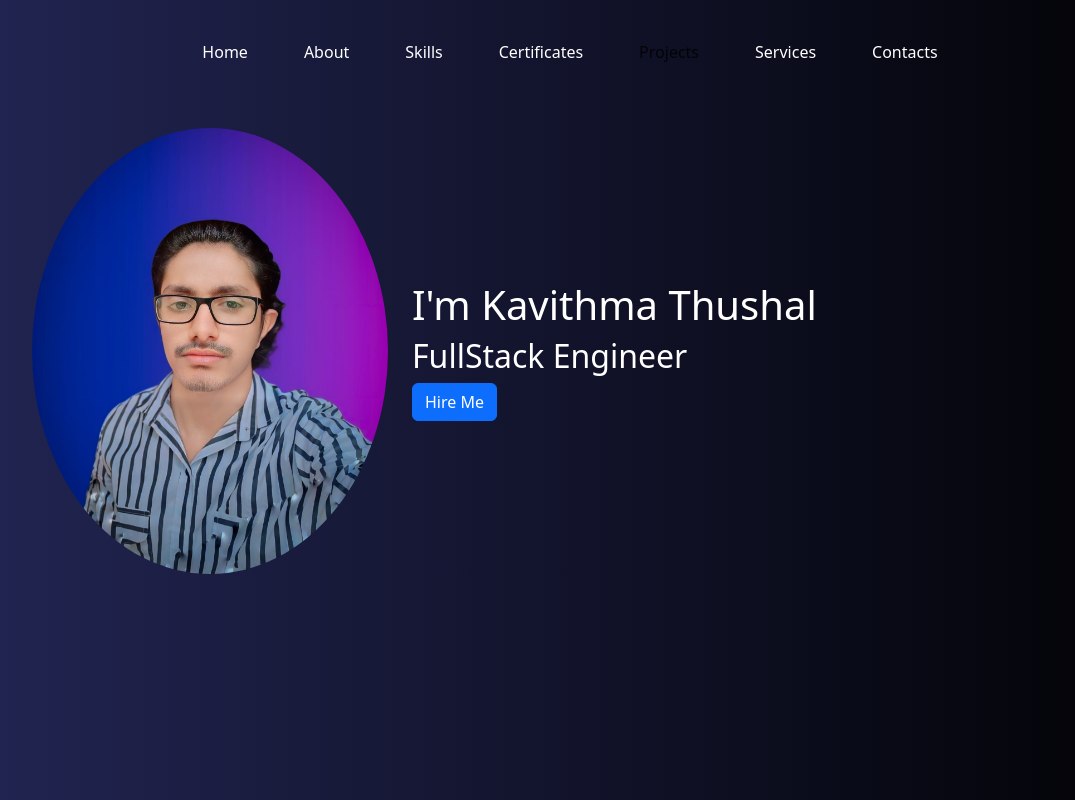
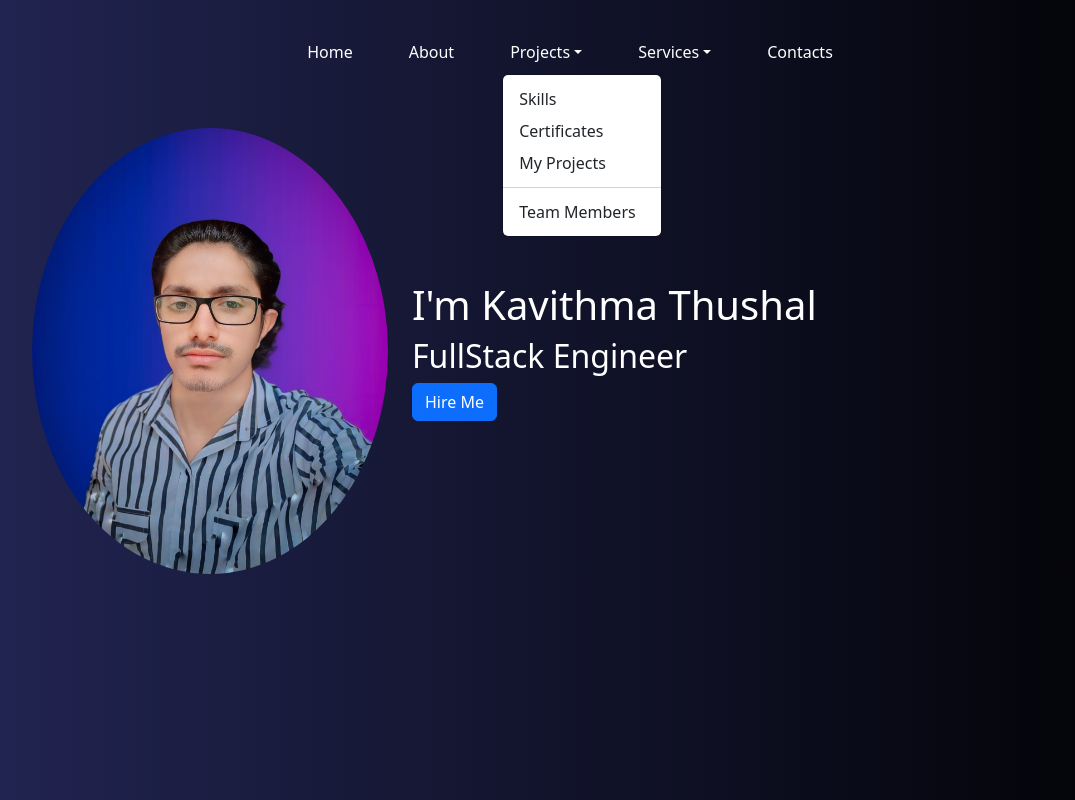
Before and after one commit to Kavithma-Thushal/My-Portfolio-React, a React (Create React App) app: page / in a window 1280 px wide. Both pictures are taken after a click on the button "Projects". Shown: the whole page, without its empty margins (50-1125 px from the left). Built offline with nearby package versions, Linux system fonts and the light colour scheme.

Commit message:
NavBar Refactored

```diff
--- a/src/assets/styles/styles.css
+++ b/src/assets/styles/styles.css
@@ -5,11 +5,11 @@ body {
 }
 
 .nav-link {
-    color: white;
+    color: white !important;
     margin-right: 40px;
     transition: color 0.3s;
 }
 
 .nav-link:hover {
-    color: dodgerblue;
+    color: dodgerblue !important;
 }
--- a/src/components/NavigationBar.jsx
+++ b/src/components/NavigationBar.jsx
@@ -1,4 +1,4 @@
-import { Container, Navbar, Nav } from 'react-bootstrap';
+import { Container, Navbar, Nav, NavDropdown } from 'react-bootstrap';
 
 export default function NavigationBar() {
     return (
@@ -9,10 +9,19 @@ export default function NavigationBar() {
                     <Nav className="m-auto">
                         <Nav.Link href="">Home</Nav.Link>
                         <Nav.Link href="">About</Nav.Link>
-                        <Nav.Link href="">Skills</Nav.Link>
-                        <Nav.Link href="">Certificates</Nav.Link>
-                        <Nav.Link href="">Projects</Nav.Link>
-                        <Nav.Link href="">Services</Nav.Link>
+                        <NavDropdown title="Projects" id="basic-nav-dropdown">
+                            <NavDropdown.Item href="">Skills</NavDropdown.Item>
+                            <NavDropdown.Item href="">Certificates</NavDropdown.Item>
+                            <NavDropdown.Item href="">My Projects</NavDropdown.Item>
+                            <NavDropdown.Divider />
+                            <NavDropdown.Item href="">Team Members</NavDropdown.Item>
+                        </NavDropdown>
+                        <NavDropdown title="Services" id="basic-nav-dropdown">
+                            <NavDropdown.Item href="">Clients</NavDropdown.Item>
+                            <NavDropdown.Item href="">Pricing</NavDropdown.Item>
+                            <NavDropdown.Divider />
+                            <NavDropdown.Item href="">My Services</NavDropdown.Item>
+                        </NavDropdown>
                         <Nav.Link href="">Contacts</Nav.Link>
                     </Nav>
                 </Navbar.Collapse>
```
Also changed, not shown: 10 other files (tests, documents, lock files or other folders).
